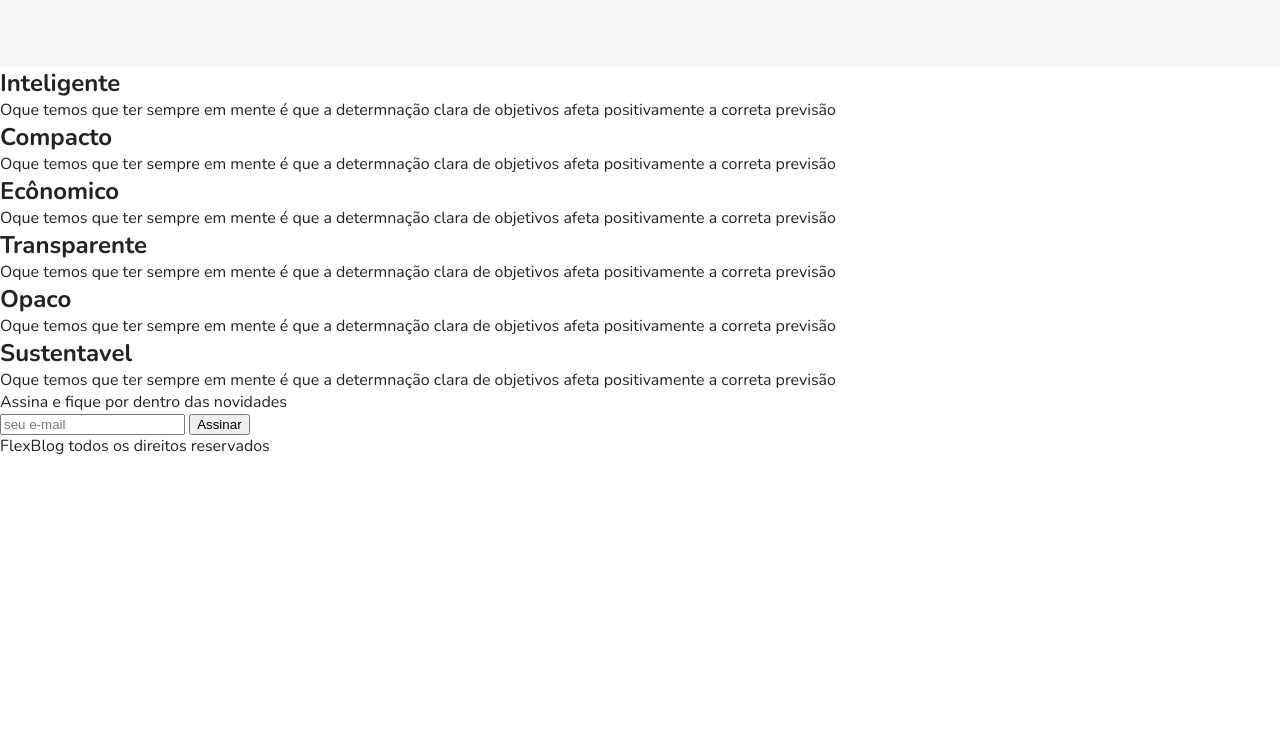
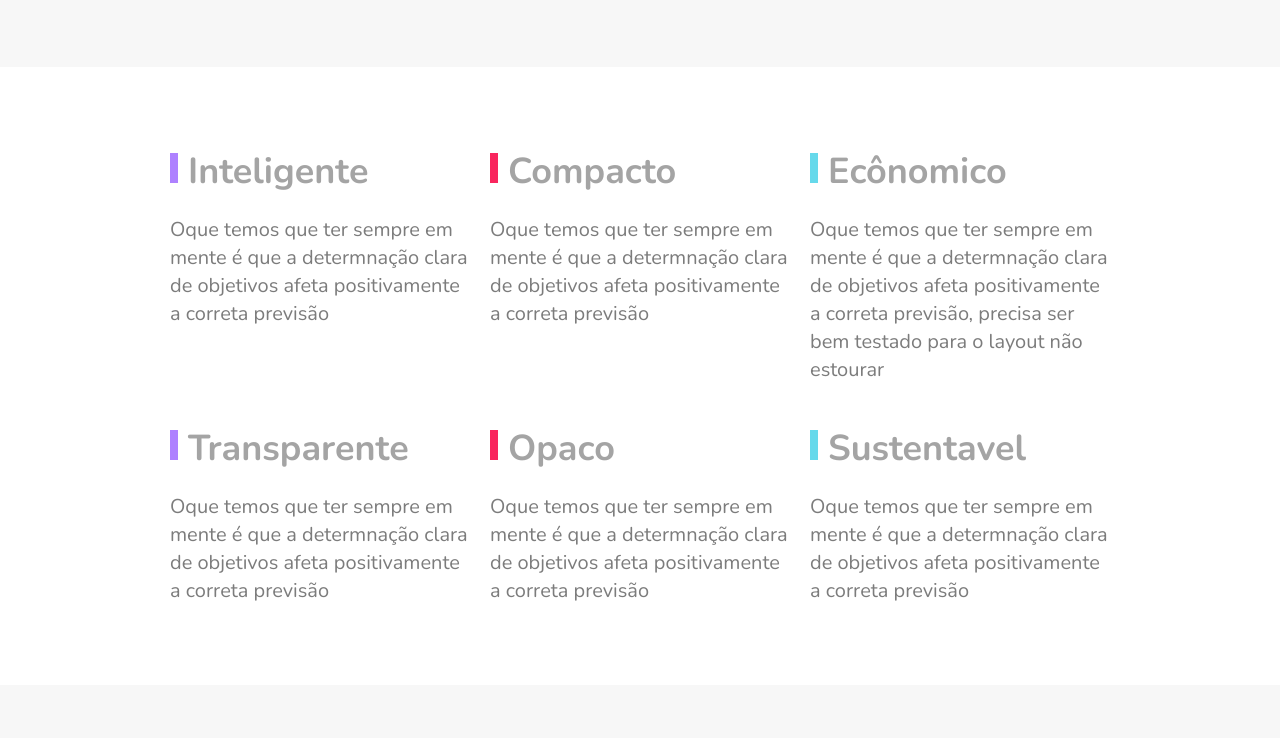
Before and after one commit to RyojiDev/Flex-blog, a plain HTML site: page index.html in a window 1280 px wide. Shown: the part 2502-3240 px from the top of the page. Before the commit the page ends 2959 px from the top, so only its background shows below. Drawn offline with nearby package versions, Linux system fonts and the light colour scheme.

Commit message:
finalizando o footer

```diff
--- a/index.html
+++ b/index.html
@@ -121,7 +121,7 @@
 
           <div class="qualidade-item">
             <h2>Ecônomico</h2>
-            <p>Oque temos que ter sempre em mente é que a determnação clara de objetivos afeta positivamente a correta previsão </p>
+            <p>Oque temos que ter sempre em mente é que a determnação clara de objetivos afeta positivamente a correta previsão, precisa ser bem testado para o layout não estourar </p>
           </div>
 
           <div class="qualidade-item">
--- a/styles.css
+++ b/styles.css
@@ -241,3 +241,132 @@ img{
     order: -1
   }
 }
+
+/**Qualidade**/
+
+.qualidade {
+  max-width: 960px;
+  margin: 60px auto;
+  display: flex;
+  flex-wrap: wrap;
+}
+
+.qualidade-item{
+  flex: 1 1 300px;
+  margin: 20px 10px;
+}
+
+.qualidade-item h2{
+  font-size: 2.25em;
+  color: #a4a4a4;
+  margin-bottom: 20px;
+}
+
+.qualidade-item h2::before{
+  content: '';
+  display: inline-block;
+  width: 8px;
+  height: 30px;
+  margin-right: 10px;
+}
+
+.qualidade-item:nth-of-type(3n+1) h2::before{
+  background: #ae81ff;
+}
+
+.qualidade-item:nth-of-type(3n+2) h2::before{
+  background: #f9265e;
+}
+
+.qualidade-item:nth-of-type(3n+3) h2::before{
+  background: #66d9eb;
+}
+
+.qualidade-item p{
+  font-size: 1.25em;
+  line-height: 1.4;
+  color: #7c7c7c;
+}
+
+/**Newletter***/
+
+.newsletter{
+  background: #f7f7f7;
+  padding: 60px calc((100% - 960px) / 2);
+  display: flex;
+  flex-wrap: wrap;
+}
+
+.newsletter-info {
+  flex: 1 1 260px;
+  margin: 0 10px;
+}
+
+.newsletter-info h1{
+  font-size: 3em;
+  color: #a4a4a4;
+}
+
+.newsletter-info p {
+  font-size: 1.25em;
+  font-style: italic;
+  max-width: 230px;
+  color: #7c7c7c;
+  margin-bottom: 10px;
+}
+
+.newsletter-form {
+  flex: 2 1 260px;
+  align-self: center;
+  display: flex;
+  flex-wrap: wrap;
+}
+
+.newsletter-form input {
+  flex: 3 1 200px;
+  font-size: 2.25em;
+  color: #7c7c7c;
+  font-style:italic;
+  font-family: "Nunito", Arial, Helvetica, sans-serif;
+  border: 4px solid #2c70ff;
+  background: transparent;
+  padding: 15px 10px;
+  margin: 0px;
+  border-radius: 0px;
+}
+
+.newsletter-form button {
+  flex: 1 1 200px;
+  font-family: "Nunito", Arial, Helvetica, sans-serif;
+  font-size: 2.25em;
+  font-weight: bold;
+  text-transform: uppercase;
+  background: #2c70ff;
+  color: white;
+  margin: 0px;
+  cursor: pointer;
+  border: 0px;
+  padding: 15px 10px;
+}
+
+@media (max-width: 600px){
+  .newsletter-form button {
+    font-size: 1.5em;
+  }
+}
+
+/**Footer**/
+
+.footer {
+  height: 200px;
+  display: flex;
+  background: #2c70ff;
+  align-items: center;
+}
+
+.footer p {
+  flex: 1;
+  text-align: center;
+  font-size: 2.25em;
+  color: #122ab2;
+}
```
